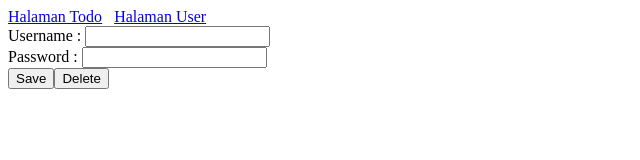
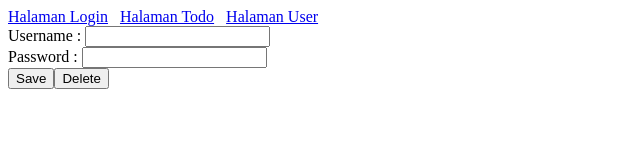
Before and after one commit to eddrickk/tugas-web-lanjutan-frontend, a Vue app: page / in a window 1280 px wide. Shown: the top 160 px of the page, without its empty margins (0-640 px from the left). Built offline with nearby package versions, Linux system fonts and the light colour scheme.

Commit message:
add navigasi halaman login

```diff
--- a/src/App.vue
+++ b/src/App.vue
@@ -1,4 +1,6 @@
 <template>
+  <router-link to="/">Halaman Login</router-link>
+  &nbsp;
   <router-link to="/todo">Halaman Todo</router-link>
   &nbsp;
   <router-link to="/user">Halaman User</router-link>
```
